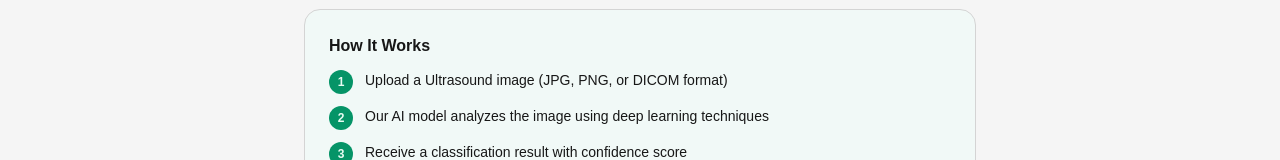
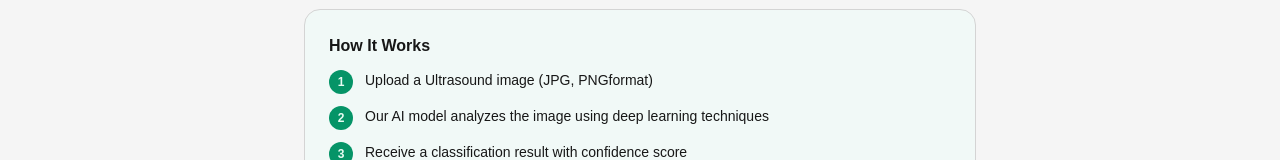
Before and after one commit to itapurba0/Breastcancer-model, a React (Vite) app in the folder Frontend/: page /classification in a window 1280 px wide. Shown: the part 648-808 px from the top of the page. Built offline with nearby package versions, Linux system fonts and the light colour scheme; the HTML template or start-up script is replaced by a standard one.

Commit message:
minor text changes

```diff
--- a/Frontend/src/pages/Classification.tsx
+++ b/Frontend/src/pages/Classification.tsx
@@ -47,7 +47,7 @@
             <ol className="space-y-3">
               <li className="flex items-start gap-3">
                 <span className="flex h-6 w-6 shrink-0 items-center justify-center rounded-full bg-primary text-primary-foreground text-xs font-bold">1</span>
-                <p className="text-sm text-muted-foreground">Upload a Ultrasound image (JPG, PNG, or DICOM format)</p>
+                <p className="text-sm text-muted-foreground">Upload a Ultrasound image (JPG, PNGformat)</p>
               </li>
               <li className="flex items-start gap-3">
                 <span className="flex h-6 w-6 shrink-0 items-center justify-center rounded-full bg-primary text-primary-foreground text-xs font-bold">2</span>
```
